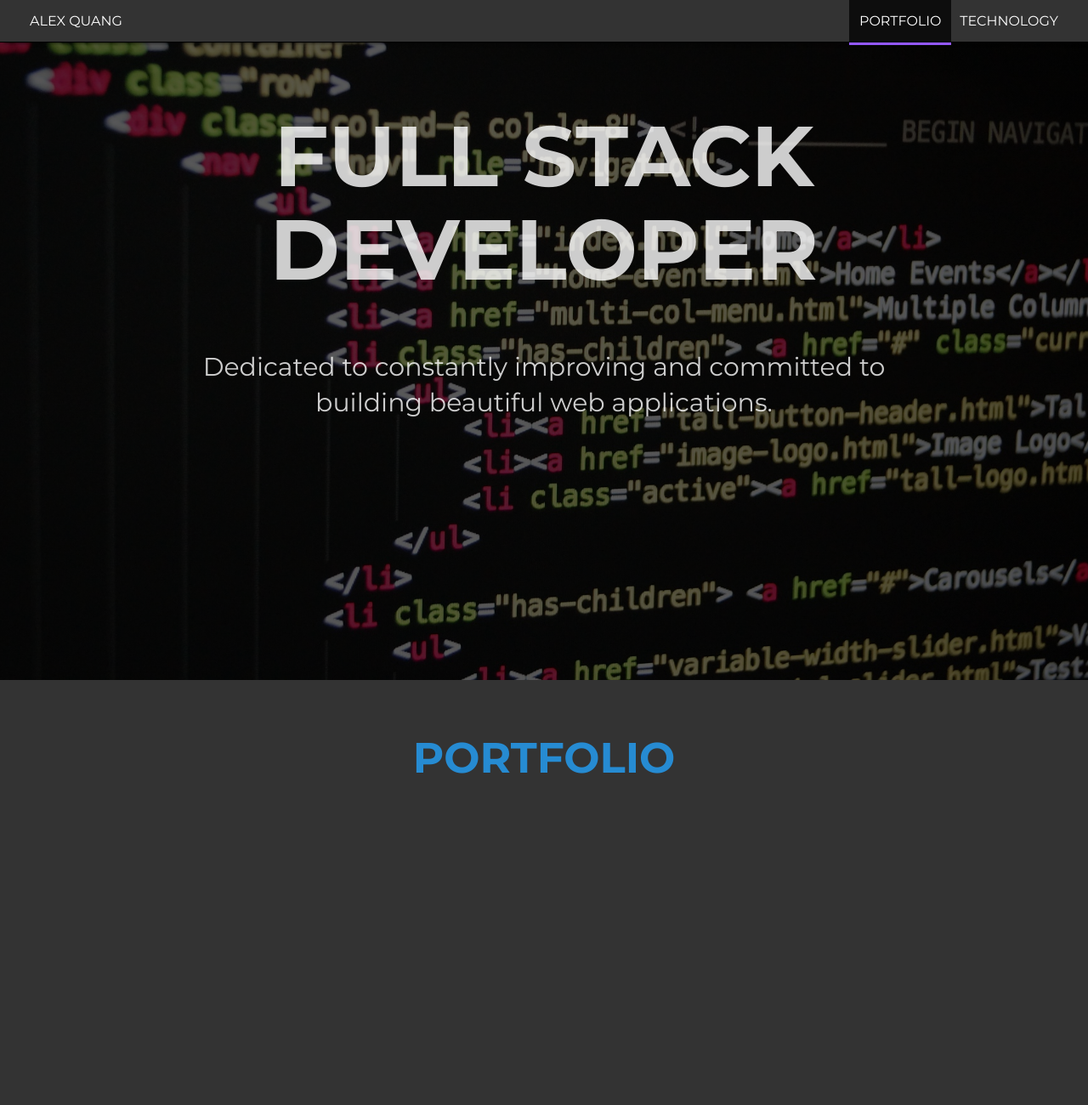
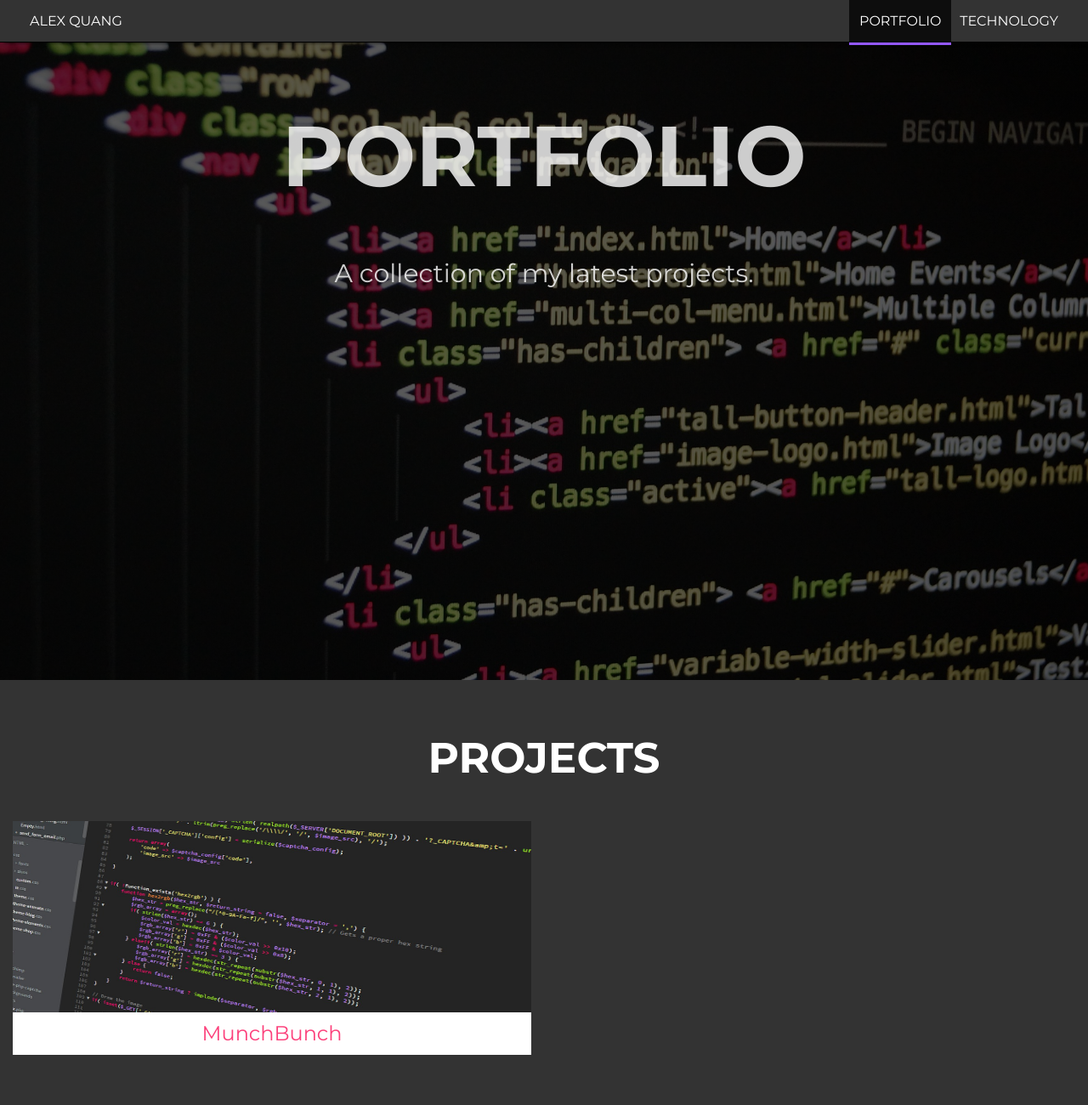
Before and after one commit to aquang9124/development-portfolio, a website: page client/index.html at #!/portfolio in a window 1280 px wide. Shown: the top 1300 px of the page at 85% size. Drawn offline with nearby package versions, Linux system fonts and the light colour scheme; some packages are replaced by stand-ins of ours.

Commit message:
added pictures for projects

```diff
--- a/client/content/scss/styles.scss
+++ b/client/content/scss/styles.scss
@@ -16,6 +16,12 @@ html, body {
 body {
 	background: black;
 	overflow: auto;
+}
+
+// Header container
+#header-container {
+	width: 100%;
+	height: 100%;
 }
 
 // Navigation menu stylings
@@ -160,6 +166,8 @@ header {
 		}
 	}
 }
+
+// Wrapper for site contents, most content goes here
 .content-wrapper {
 	width: 100%;
 	height: 100%;
@@ -208,8 +216,9 @@ header {
 
 }
 
+// Portfolio page stylings
 .content-wrapper.portfolio {
-	color: #268BD2;
+	color: #FC407B;
 	padding-top: 5%;
 	background: #333;
 
@@ -221,8 +230,46 @@ header {
 		text-align: center;
 		margin: 0 auto;
 		margin-bottom: em(15);
+		color: #fff;
+	}
+
+	.portfolio-content {
+		padding-left: 15px;
+		padding-right: 15px;
+		width: 100%;
+		height: auto;
+		margin: 0 auto;
+
+		// Auto height accounts for the sub-header
+		.row .col-md-6 .picture-box {
+			width: 100%;
+			height: auto;
+			position: relative;
+
+			// title of the project
+			.pic-sub-header {
+				height: 50px;
+				background: #fff;
+				text-align: center;
+				margin: 0;
+				line-height: 50px;
+			}
+
+		}
+
+		.row .col-md-6 a {
+			display: block;
+
+			img {
+				width: 100%;
+				height: 225px;
+
+			}
+		}
 	}
 }
+
+
 
 // footer stylings
 #footer {
@@ -287,6 +334,11 @@ header {
 	body {
 		font-size: em(15);
 		background: #333;
+	}
+
+	// Header container's height is set to auto so it doesn't push the about me section down
+	#header-container {
+		height: auto;
 	}
 
 	// Remove the padding on the navigation bar
--- a/client/index.html
+++ b/client/index.html
@@ -12,14 +12,15 @@
 </head>
 <body id="top">
 	<div class="fixed-content-wrapper">
-		<nav ng-controller="navCtrl as vm" role="navigation">
+		<section id="header-container" ng-controller="navCtrl as vm">
+			<nav role="navigation">
 				<ul id="navbar-brand">
 					<li>
 						<a ui-sref="home">Alex Quang</a>
 					</li>
 				</ul>
 				<ul>
-				<li title="Navigation Menu" role="mobile-navigation"  class="mobile-navigation-btn" ng-class="{ 'open-menu' : vm.openMenu }">
+					<li title="Navigation Menu" role="mobile-navigation" class="mobile-navigation-btn" ng-class="{ 'open-menu' : vm.openMenu }">
 						<a href="javascript:void(0)" ng-click="vm.showLinks()" ng-if="vm.openMenu == false"><i class="fa fa-bars fa-2x" aria-hidden="true"></i></a>
 						<a href="javascript:void(0)" ng-click="vm.showLinks()" ng-if="vm.openMenu"><i class="fa fa-times fa-2x" aria-hidden="true"></i></a>
 					</li>
@@ -29,11 +30,16 @@
 				</ul>
 			</nav>
 			<header>
-			<div class="header-content">
+				<div class="header-content" ng-if="vm.currentUrl('/')">
 					<h1 class="title-heading">Full Stack Developer</h1>
 					<p class="intro-heading">Dedicated to constantly improving and committed to building beautiful web applications.</p>
 				</div>
+				<div class="header-content" ng-if="vm.currentUrl('/portfolio')">
+					<h1 class="title-heading">Portfolio</h1>
+					<p class="intro-heading">A collection of my latest projects.</p>
+				</div>
 			</header>
+		</section>
 		<main ui-view role="main">
 		</main>
 		<footer ng-controller="footerCtrl as vm" id="footer" role="footer">
@@ -48,6 +54,7 @@
 		</footer>
 	</div>
 
+	<script src="https://ajax.googleapis.com/ajax/libs/jquery/2.2.3/jquery.min.js"></script>
 	<script src="https://cdnjs.cloudflare.com/ajax/libs/angular.js/1.5.5/angular.js"></script>
 	<script src="https://cdnjs.cloudflare.com/ajax/libs/angular-ui-router/0.3.0/angular-ui-router.min.js"></script>
 	<script src="https://cdnjs.cloudflare.com/ajax/libs/angular.js/1.5.5/angular-animate.min.js"></script>
--- a/client/partials/gallery.html
+++ b/client/partials/gallery.html
@@ -1,6 +1,18 @@
 <div class="content-wrapper portfolio">
-	<h1 class="portfolio-heading">Portfolio</h1>
+	<h1 class="portfolio-heading">Projects</h1>
 	<section class="portfolio-content">
+		<div class="row">
+			<div class="col-md-6">
+				<div class="picture-box">
+					<a href="https://github.com/mateomarin/lunchbunch" target="_blank">
+						<img src="/content/img/phppic.jpg" alt="A picture of PHP code">
+					</a>
+					<h3 class="pic-sub-header">MunchBunch</h3>
+				</div>
+			</div>
+			<div class="col-md-6">
 
+			</div>
+		</div>
 	</section>
 </div>
```
Also changed, not shown: client/partials/home.html (+3 -3 lines), client/content/css/styles.css, client/content/img/cfe.png (added), client/content/img/crimemap.png (added), client/content/img/phppic.jpg (added), 1 other file. Lines whose indentation alone changed are shown as unchanged.
